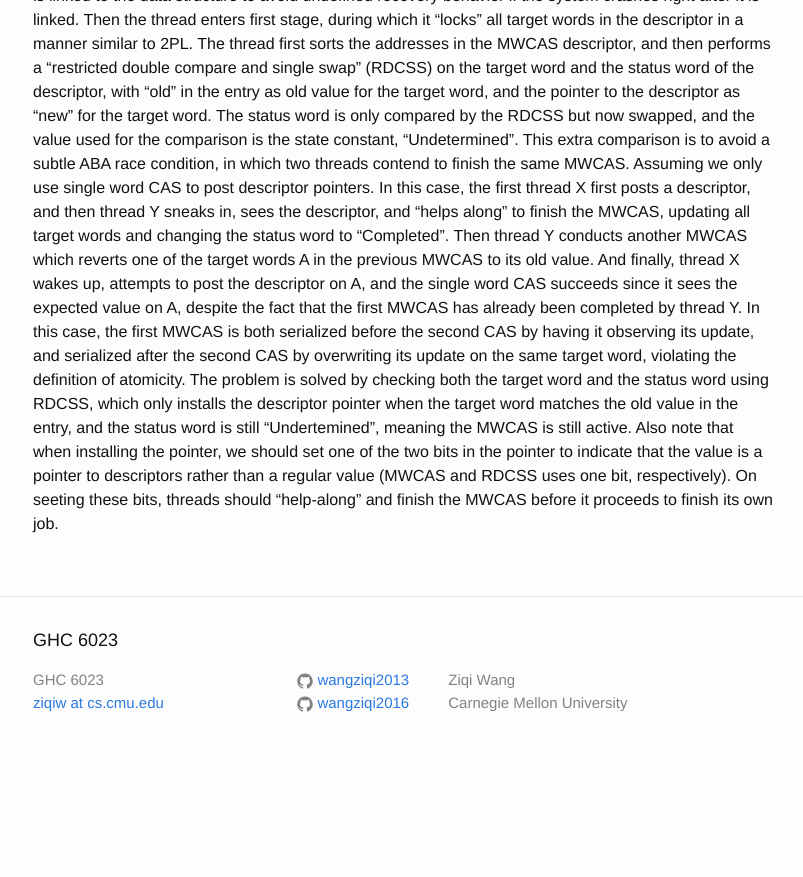
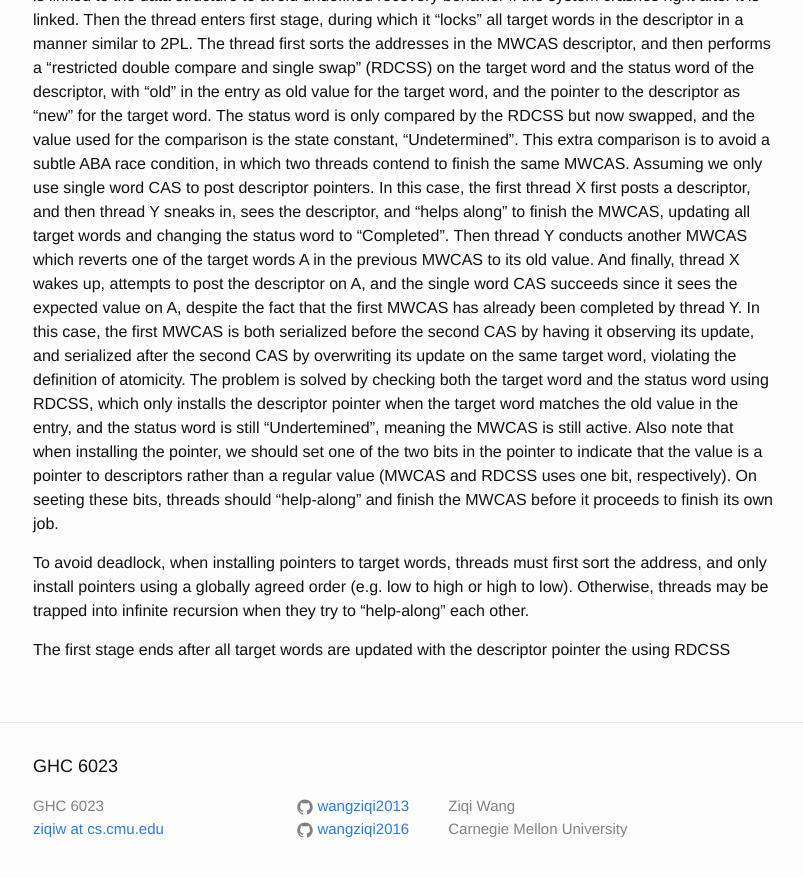
Before and after one commit to wangziqi2013/wangziqi2013.github.io, a Jekyll site: the page built from _posts/2019-11-09-easy-lock-free-indexing-in-nvm.markdown, in a window 1280 px wide and 900 px high, scrolled down 1522 px. Shown: the top 877 px of the window, without its empty margins (237-1040 px from the left). Built offline with Jekyll 4.4.1, drawn with Linux system fonts in a browser that asks for light colours; before the commit the page ends 2296 px from its top, so only the background shows below that.

Commit message:
Adding deadlock

```diff
--- a/_posts/2019-11-09-easy-lock-free-indexing-in-nvm.markdown
+++ b/_posts/2019-11-09-easy-lock-free-indexing-in-nvm.markdown
@@ -68,3 +68,9 @@ in the entry, and the status word is still "Undertemined", meaning the MWCAS is
 the pointer, we should set one of the two bits in the pointer to indicate that the value is a pointer to descriptors
 rather than a regular value (MWCAS and RDCSS uses one bit, respectively). On seeting these bits, threads should "help-along"
 and finish the MWCAS before it proceeds to finish its own job.
+
+To avoid deadlock, when installing pointers to target words, threads must first sort the address, and only install pointers
+using a globally agreed order (e.g. low to high or high to low). Otherwise, threads may be trapped into infinite recursion
+when they try to "help-along" each other.
+
+The first stage ends after all target words are updated with the descriptor pointer the using RDCSS
```
